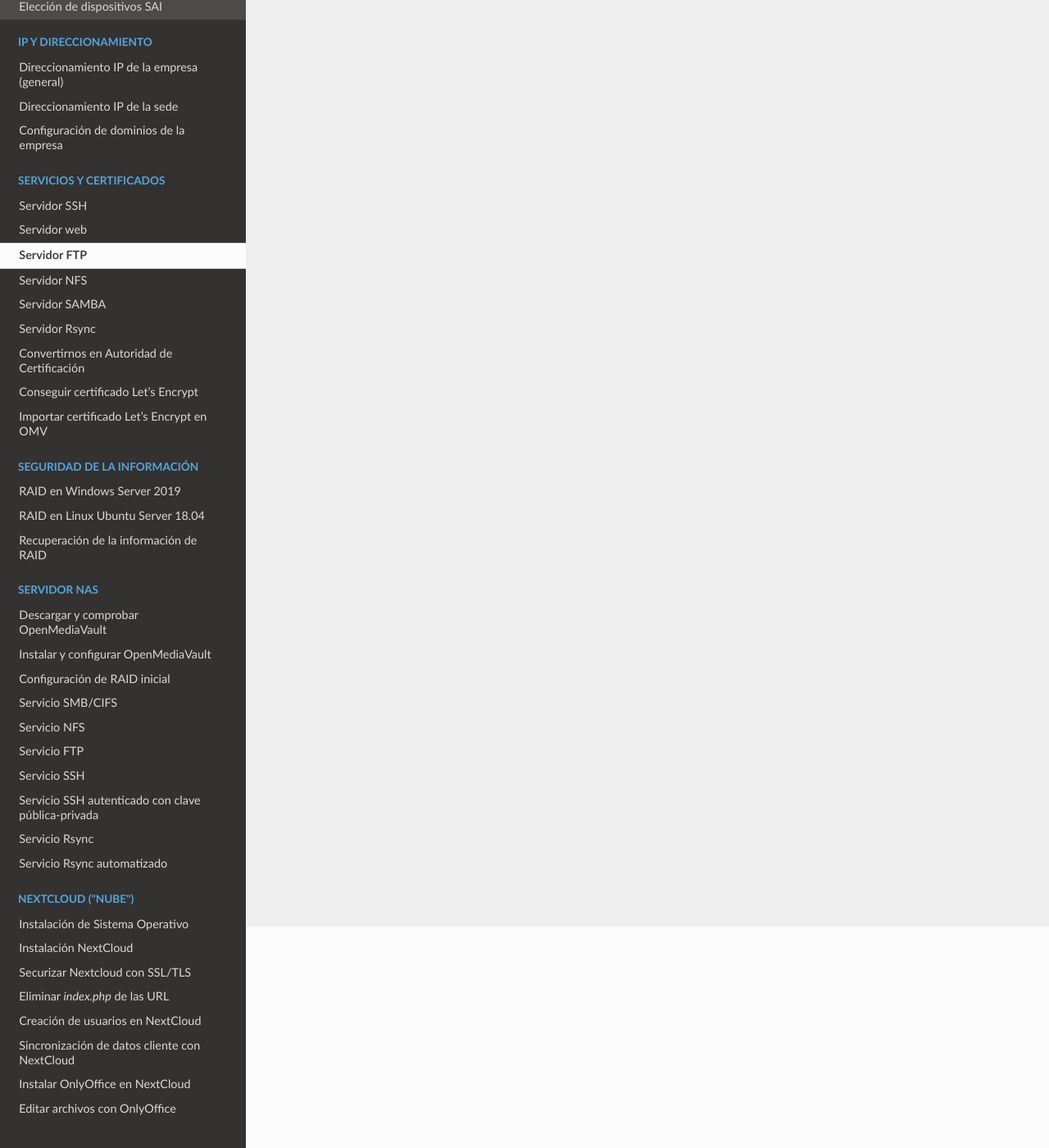
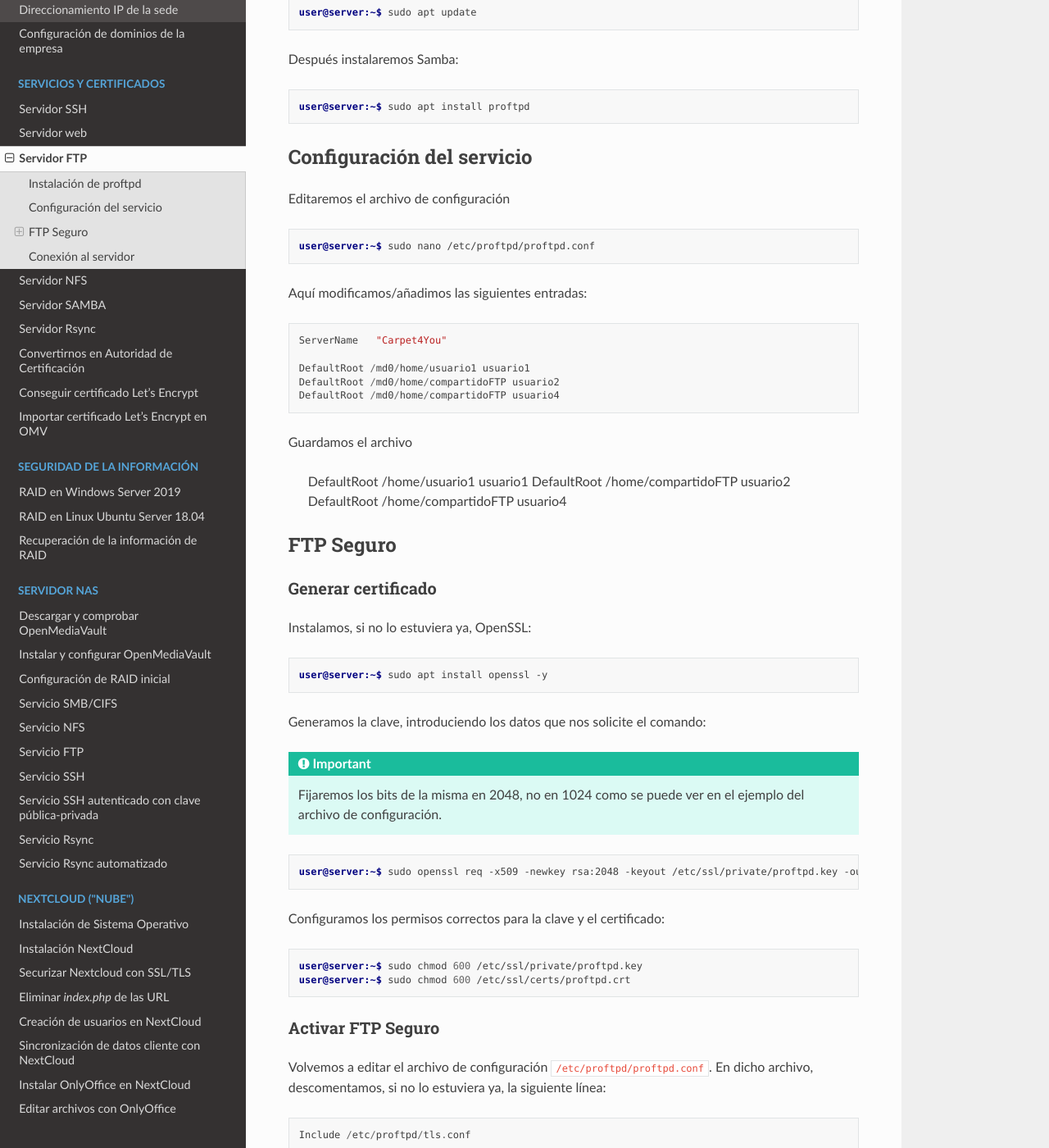
Before and after one commit to gonzaleztroyano/ASIR2-SYAD-P1, a Sphinx documentation site: the page built from docs/source/servicio/servidor-ftp.rst, in a window 1280 px wide and 1400 px high, scrolled down 270 px. Shown: the whole window at 82% size. Built offline with Sphinx 7.4.7 and the Read the Docs theme 2.0.0, drawn with Linux system fonts in a browser that asks for light colours; some of the changed text lies outside the part shown.

Commit message:
Samba y FTP

```diff
--- a/docs/source/conf.py
+++ b/docs/source/conf.py
@@ -6,8 +6,8 @@ project = 'Proyecto Seguridad y Alta Disponibilidad - Trimestre 1'
 copyright = '2021, Pablo González, CC BY 2.5 ES'
 author = 'Pablo González Troyano - 2º ASIR - IES Villablanca'
 
-release = '0.121'
-version = '0.121'
+release = '0.122'
+version = '0.122'
 
 # -- General configuration
 
--- a/docs/source/servicio/servidor-ftp.rst
+++ b/docs/source/servicio/servidor-ftp.rst
@@ -1,3 +1,117 @@
 ##############
 Servidor FTP
 ##############
+
+Instalación de proftpd
+======================
+
+Actualizaremos los paquetes disponibles desde los repositorios:
+
+.. code-block:: console
+
+    user@server:~$ sudo apt update
+
+Después instalaremos Samba:
+
+.. code-block:: console
+
+    user@server:~$ sudo apt install proftpd
+
+Configuración del servicio
+============================
+
+Editaremos el archivo de configuración
+
+.. code-block:: console
+
+    user@server:~$ sudo nano /etc/proftpd/proftpd.conf
+
+Aquí modificamos/añadimos las siguientes entradas:
+
+.. code-block::
+
+    ServerName   "Carpet4You"
+
+    DefaultRoot /md0/home/usuario1 usuario1
+    DefaultRoot /md0/home/compartidoFTP usuario2
+    DefaultRoot /md0/home/compartidoFTP usuario4
+
+Guardamos el archivo
+
+    DefaultRoot /home/usuario1 usuario1
+    DefaultRoot /home/compartidoFTP usuario2
+    DefaultRoot /home/compartidoFTP usuario4
+
+FTP Seguro
+============
+
+Generar certificado
+---------------------
+
+Instalamos, si no lo estuviera ya, OpenSSL:
+
+.. code-block:: console
+
+    user@server:~$ sudo apt install openssl -y
+
+
+Generamos la clave, introduciendo los datos que nos solicite el comando:
+
+.. important::
+
+    Fijaremos los bits de la misma en 2048, no en 1024 como se puede ver en el ejemplo del archivo de configuración.
+
+.. code-block:: console
+
+    user@server:~$ sudo openssl req -x509 -newkey rsa:2048 -keyout /etc/ssl/private/proftpd.key -out /etc/ssl/certs/proftpd.crt -nodes -days 90
+
+Configuramos los permisos correctos para la clave y el certificado:
+
+.. code-block:: console
+
+    user@server:~$ sudo chmod 600 /etc/ssl/private/proftpd.key
+    user@server:~$ sudo chmod 600 /etc/ssl/certs/proftpd.crt
+
+Activar FTP Seguro
+-------------------
+
+Volvemos a editar el archivo de configuración ``/etc/proftpd/proftpd.conf``. En dicho archivo, descomentamos, si no lo estuviera ya, la siguiente línea:
+
+.. code-block::
+
+    Include /etc/proftpd/tls.conf
+
+En este archivo, ``/etc/proftpd/tls.conf``, añadimos o modificamos las sigueintes líneas:
+
+.. code-block::
+
+    TLSRSACertificateFile /etc/ssl/certs/proftpd.crt
+    TLSRSACertificateKeyFile /etc/ssl/private/proftpd.key
+    TLSEngine on
+    TLSLog /var/log/proftpd/tls.log
+    TLSProtocolo SSLv23
+    TLSRequired off
+    TLSOptions NoCertRequest NoSessionReuseRequired
+    TLSVerifyClient off
+
+Una vez hecho, debemos reiniciar el servicio:
+
+.. code-block:: console
+
+    user@server:~$ systemctl restart proftpd
+
+Conexión al servidor
+=====================
+
+En el programa Filezilla introducimos los datos de conexión
+
+.. image :: ../images/servicio/ftp-1.png
+   :width: 500
+   :align: center
+   :alt: Conexión a la carpeta compartida con Filezilla
+|br|
+
+
+.. |br| raw:: html
+
+   <br />
```
Also changed, not shown: docs/source/servicio/servidor-samba.rst (+42 -10 lines), docs/source/images/servicio/ftp-1.png (added), docs/source/images/servicio/samba-1.png (added).
